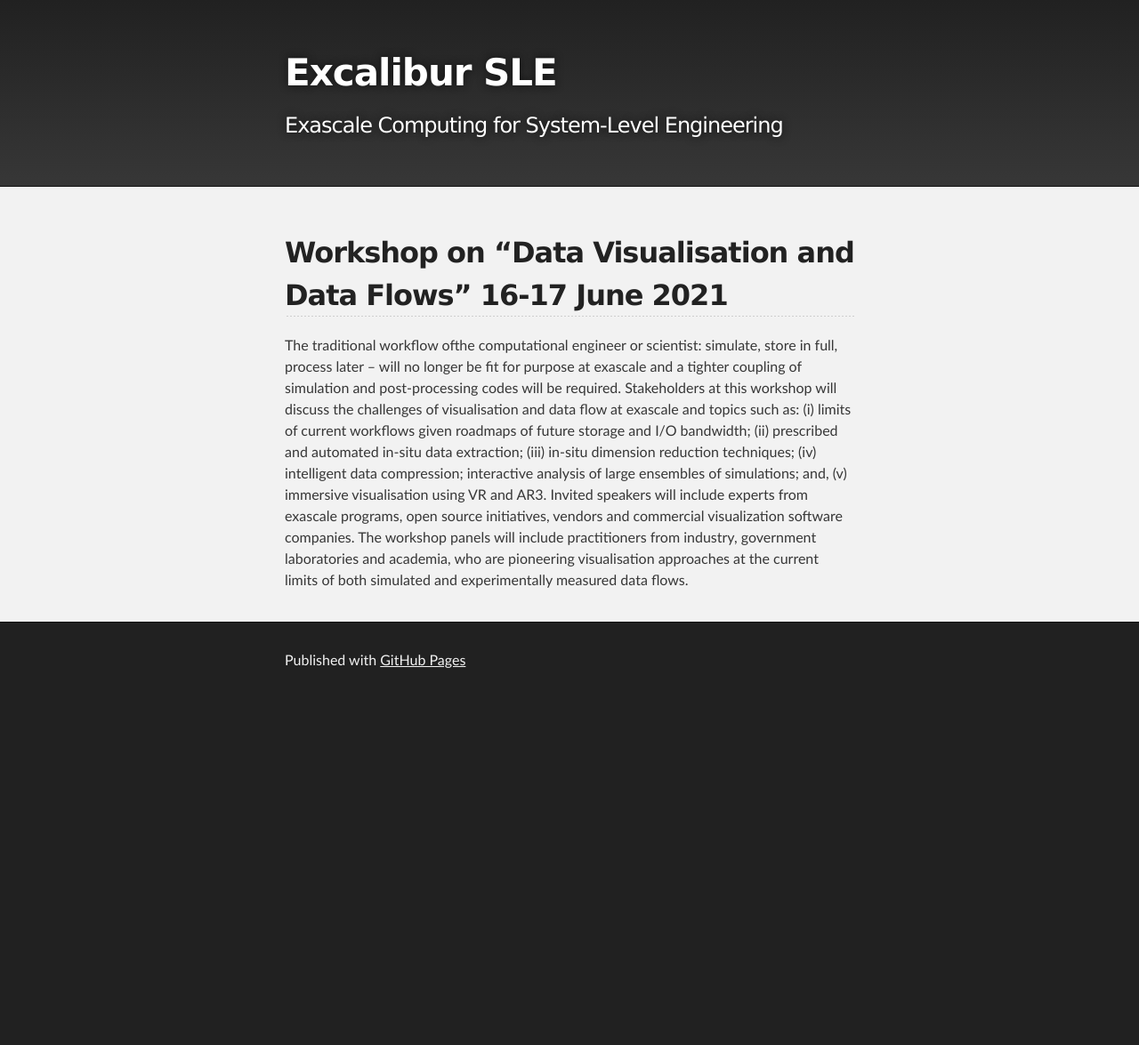
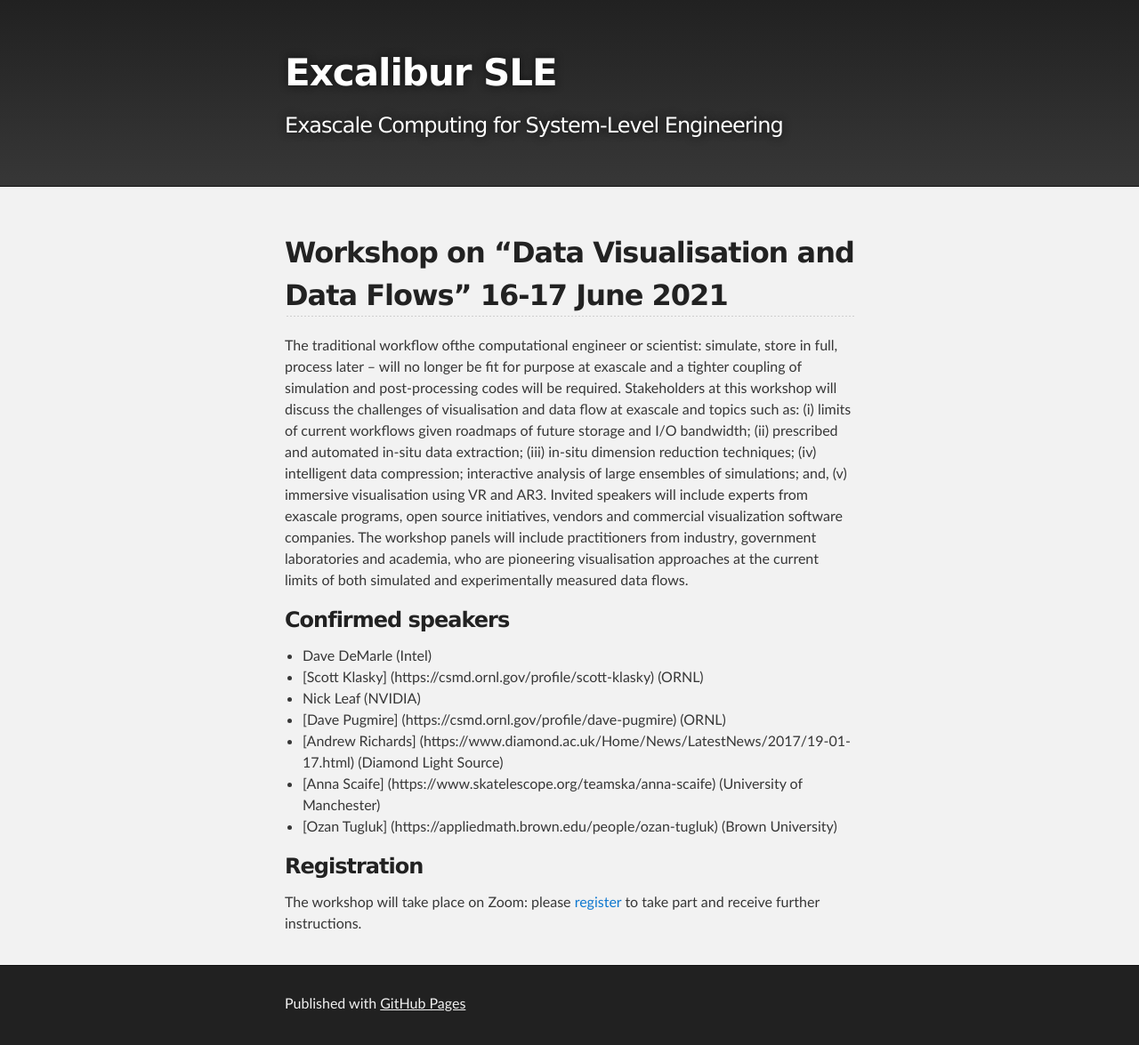
Before and after one commit to Excalibur-SLE/Excalibur-SLE.github.io, a Jekyll site: the page built from workshop5.md, in a window 1280 px wide. Shown: the whole page at 89% size. Built offline with Jekyll 4.4.1, drawn with Linux system fonts in a browser that asks for light colours; our own code applies the rules of GitHub Pages for plain Markdown files; before the commit the page ends 900 px from its top, so only the background shows below that.

Commit message:
W5 add speakers and registration

```diff
--- a/workshop5.md
+++ b/workshop5.md
@@ -20,3 +20,17 @@ companies. The workshop panels will include practitioners from
 industry, government laboratories and academia, who are pioneering
 visualisation approaches at the current limits of both simulated and
 experimentally measured data flows.
+
+### Confirmed speakers
+
+* Dave DeMarle (Intel)
+* [Scott Klasky] (https://csmd.ornl.gov/profile/scott-klasky) (ORNL)
+* Nick Leaf (NVIDIA)
+* [Dave Pugmire] (https://csmd.ornl.gov/profile/dave-pugmire) (ORNL)
+* [Andrew Richards] (https://www.diamond.ac.uk/Home/News/LatestNews/2017/19-01-17.html) (Diamond Light Source)
+* [Anna Scaife] (https://www.skatelescope.org/teamska/anna-scaife) (University of Manchester)
+* [Ozan Tugluk] (https://appliedmath.brown.edu/people/ozan-tugluk) (Brown University)
+
+
+### Registration
+The workshop will take place on Zoom: please [register](https://www.eventbrite.co.uk/e/excalibur-workshop-on-data-visualisation-and-data-flows-tickets-155943325685) to take part and receive further instructions.
```
